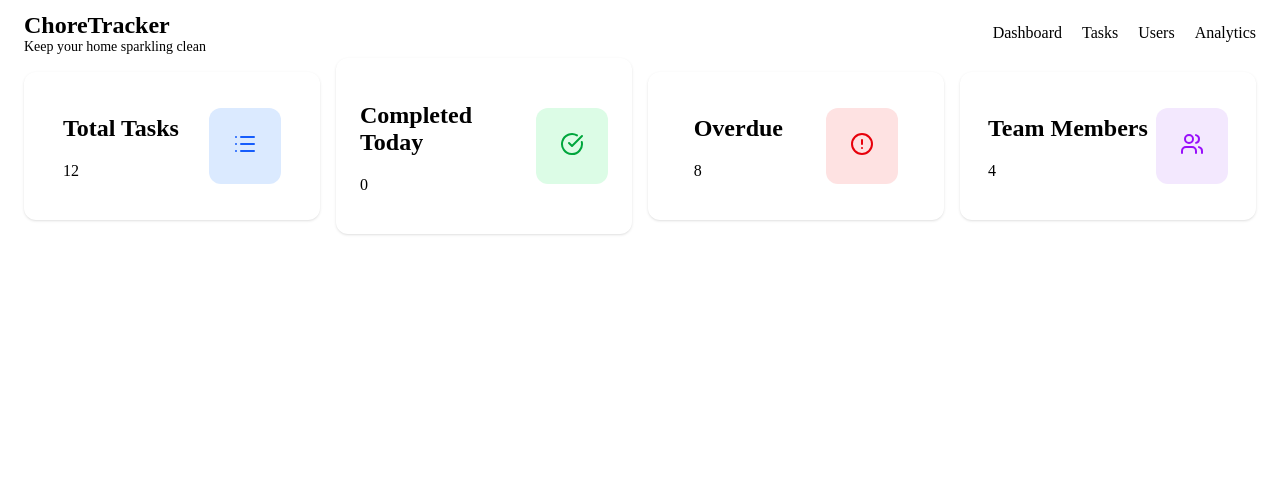
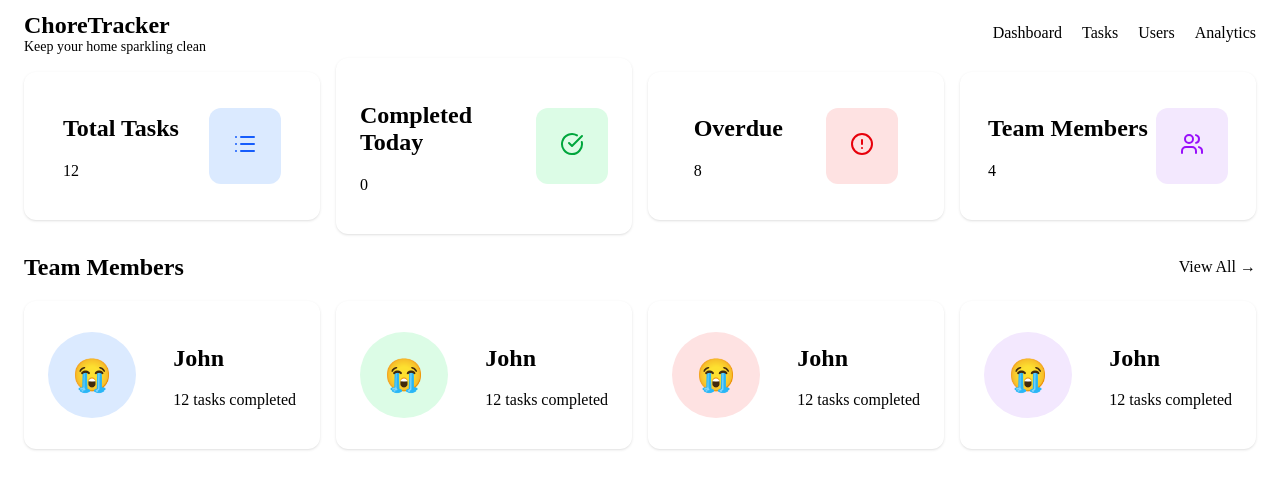
Before and after one commit to buildinrythm/Chore-tracker, a React (Vite) app: page / in a window 1280 px wide. Shown: the top 488 px of the page. Built offline with nearby package versions, Linux system fonts and the light colour scheme.

Commit message:
Team members component added

```diff
--- a/src/App.jsx
+++ b/src/App.jsx
@@ -1,5 +1,6 @@
 import Header from './components/Header.jsx'
 import StatCard from './components/StatCard.jsx'
+import TeamMember from './components/TeamMember.jsx'
 import { List, CheckCircle, AlertCircle, Users } from 'lucide-react'
 
 
@@ -14,6 +15,18 @@ function App() {
       <StatCard title="Overdue" count={8} icon={<AlertCircle color="#E7000B"/>} color="#FEE2E2" />
       <StatCard title="Team Members" count={4} icon={<Users color="#980FFA" />} color="#F3E8FE" />
       </div>
+      <div id="team-section">
+  <div id="team-header">
+    <h2>Team Members</h2>
+    <a href="#">View All →</a>
+  </div>
+  <div id="team-grid">
+    <TeamMember avatar="😭" name="John" tasksCompleted={12} color="#DBEAFF" />
+    <TeamMember avatar="😭" name="John" tasksCompleted={12} color="#DCFCE6"/>
+    <TeamMember avatar="😭" name="John" tasksCompleted={12} color="#FEE2E2"/>
+    <TeamMember avatar="😭" name="John" tasksCompleted={12} color="#F3E8FE"/>
+  </div>
+</div>
     </>
   )
 }
--- /dev/null
+++ b/src/components/TeamMember.jsx
@@ -0,0 +1,19 @@
+import '../styles/TeamMember.css'
+
+function TeamMember({avatar,name,tasksCompleted,color}) {
+    return(
+        <>
+        <div id="tm-container">
+            <div id="tm-cont-left" style={{ backgroundColor: color }}>
+            <span className="tm-avatar" >{avatar}</span>
+            </div>
+            <div id="tm-cont-right">
+            <h2>{name}</h2>
+            <p>{tasksCompleted} tasks completed</p>
+            </div>
+        </div>
+        </>
+    )
+}
+
+export default TeamMember
--- /dev/null
+++ b/src/styles/TeamMember.css
@@ -0,0 +1,40 @@
+#team-header {
+    display: flex;
+    flex-direction: row;
+    justify-content: space-between;
+    align-items: center;
+}
+
+#team-header a {
+    text-decoration: none;
+    color: black;
+}
+
+#team-grid {
+    display: flex;
+    flex-direction: row;
+    justify-content: space-between;
+    align-items: center;
+    gap: 1rem;
+}
+
+#tm-container {
+    display: flex;
+    flex-direction: row;
+    justify-content: space-between;
+    align-items: center;
+    border-radius: 0.75rem;
+    box-shadow: 0 1px 3px 0 rgb(0 0 0 / 0.1), 0 1px 2px -1px rgb(0 0 0 / 0.1);
+    padding: 1.5rem;
+    flex: 1;
+}
+
+
+#tm-cont-left {
+border-radius: 50%;
+padding: 1.5rem;
+}
+
+.tm-avatar {
+    font-size: 2rem;
+}
```
